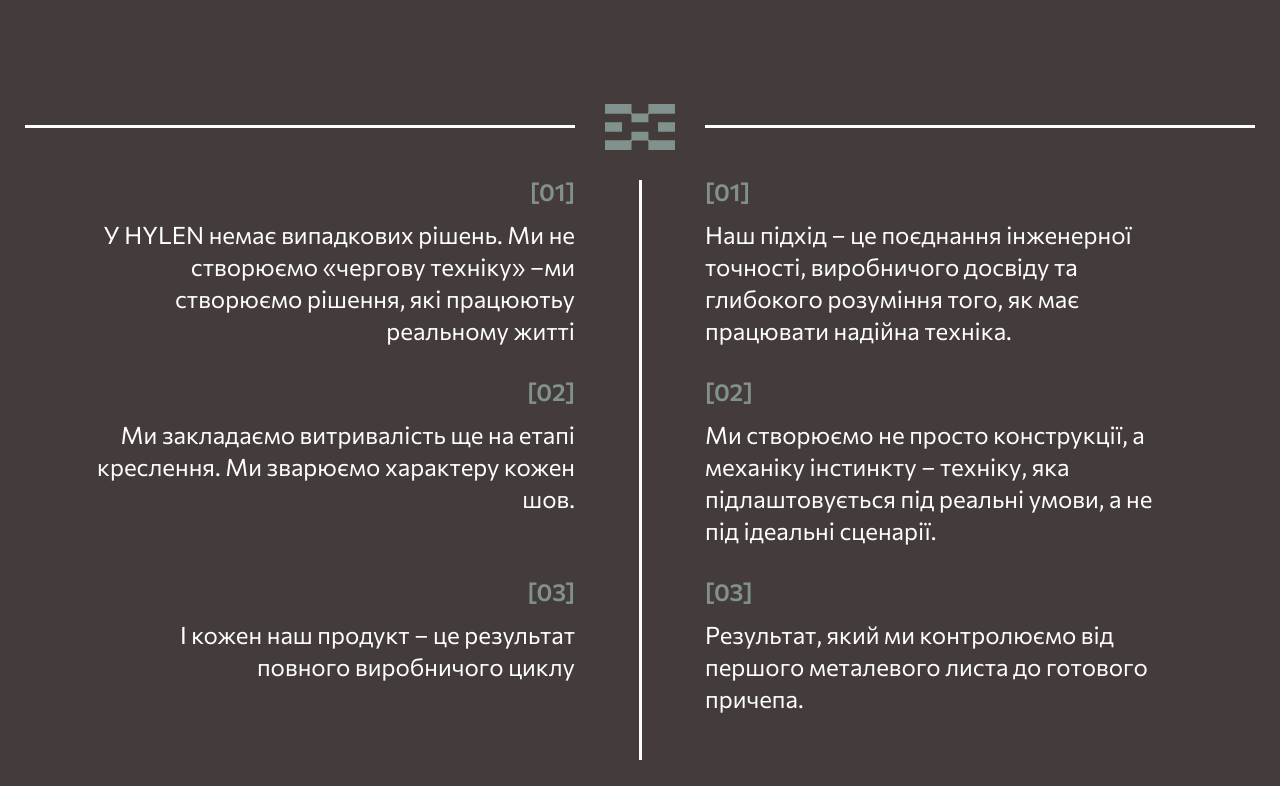
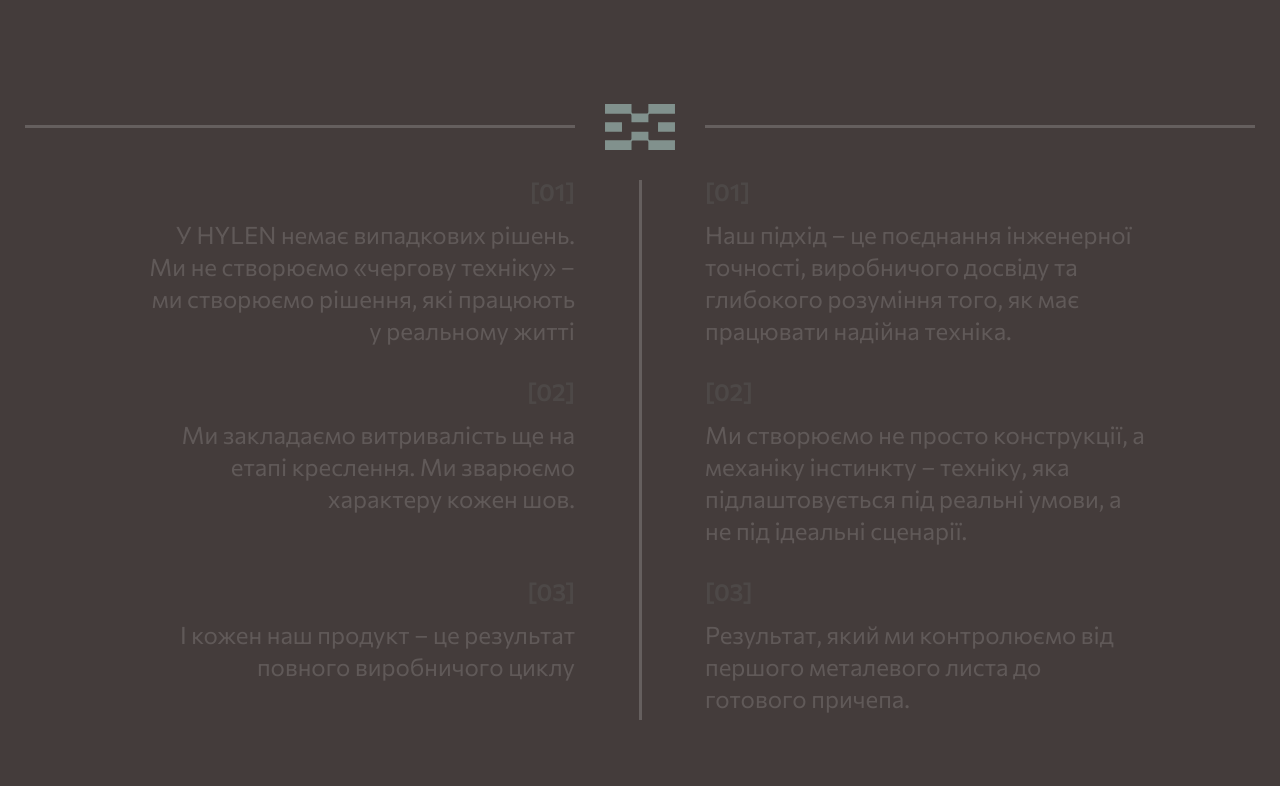
Before and after one commit to frontwebil/hylen, a Next.js app: page /about in a window 1280 px wide. Shown: the part 7814-8600 px from the top of the page. Built offline with nearby package versions, Linux system fonts and the light colour scheme.

Commit message:
Add Uniq sections

```diff
--- a/src/Components/AboutPage/UniqHylen/UniqHylen.tsx
+++ b/src/Components/AboutPage/UniqHylen/UniqHylen.tsx
@@ -1,13 +1,110 @@
+ "use client";
+
 import Image from "next/image";
 import "./style.css";
+import { useEffect, useMemo, useRef, useState, type CSSProperties } from "react";
+
+const clamp01 = (value: number) => Math.min(Math.max(value, 0), 1);
+const easeOutCubic = (t: number) => 1 - Math.pow(1 - t, 3);
 
 export function UniqHylen() {
+  const sectionRef = useRef<HTMLElement | null>(null);
+  const [progress, setProgress] = useState(0);
+
+  const cards = useMemo(
+    () => ({
+      left: [
+        {
+          title: "[01]",
+          text: "У HYLEN немає випадкових рішень. Ми не створюємо «чергову техніку» –ми створюємо рішення, які працюють у реальному житті",
+        },
+        {
+          title: "[02]",
+          text: "Ми закладаємо витривалість ще на етапі креслення. Ми зварюємо характеру кожен шов.",
+        },
+        {
+          title: "[03]",
+          text: "І кожен наш продукт – це результат повного виробничого циклу",
+        },
+      ],
+      right: [
+        {
+          title: "[01]",
+          text: "Наш підхід – це поєднання інженерної точності, виробничого досвіду та глибокого розуміння того, як має працювати надійна техніка.",
+        },
+        {
+          title: "[02]",
+          text: "Ми створюємо не просто конструкції, а механіку інстинкту – техніку, яка підлаштовується під реальні умови, а не під ідеальні сценарії.",
+        },
+        {
+          title: "[03]",
+          text: "Результат, який ми контролюємо від першого металевого листа до готового причепа.",
+        },
+      ],
+    }),
+    [],
+  );
+
+  useEffect(() => {
+    let rafId = 0;
+
+    const updateProgress = () => {
+      if (!sectionRef.current) return;
+
+      const rect = sectionRef.current.getBoundingClientRect();
+      const viewport = window.innerHeight;
+      const maxScrollableDistance = Math.max(rect.height - viewport, 1);
+      const nextProgress = clamp01(-rect.top / maxScrollableDistance);
+      setProgress(nextProgress);
+    };
+
+    const onScroll = () => {
+      cancelAnimationFrame(rafId);
+      rafId = requestAnimationFrame(updateProgress);
+    };
+
+    updateProgress();
+    window.addEventListener("scroll", onScroll, { passive: true });
+    window.addEventListener("resize", onScroll);
+
+    return () => {
+      cancelAnimationFrame(rafId);
+      window.removeEventListener("scroll", onScroll);
+      window.removeEventListener("resize", onScroll);
+    };
+  }, []);
+
+  const eased = easeOutCubic(progress);
+
+  const cardStyle = (index: number, column: "left" | "right") => {
+    // stagger: 3 cards per column (synced for left/right)
+    const baseStart = 0.12;
+    const step = 0.12;
+    const start = baseStart + index * step;
+    const end = start + 0.22;
+    const local = clamp01((progress - start) / Math.max(end - start, 0.001));
+    const opacity = 0.15 + easeOutCubic(local) * 0.85;
+
+    return {
+      ["--card-opacity" as never]: opacity.toFixed(3),
+    } as CSSProperties;
+  };
+
   return (
-    <section className="uniq-hylen">
+    <section
+      className="uniq-hylen"
+      ref={sectionRef}
+      style={
+        {
+          ["--uniq-progress" as never]: eased.toFixed(4),
+        } as CSSProperties
+      }
+    >
+      <div className="uniq-hylen-sticky">
         <div className="container">
           <h2 className="uniq-hylen-title">Унікальність HYLEN</h2>
           <div className="uniq-hylen-top">
-          <div className="uniq-hylen-top-left-progress-line"></div>
+            <div className="uniq-hylen-top-left-progress-line" />
             <div className="uniq-hylen-top-logo">
               <Image
                 src={"/icons/uniq-logo.svg"}
@@ -16,57 +113,35 @@
                 alt="Hylen"
               />
             </div>
-          <div className="uniq-hylen-top-right-progress-line"></div>
+            <div className="uniq-hylen-top-right-progress-line" />
           </div>
           <div className="uniq-hylen-content">
             <div className="uniq-hylen-content-left-column">
-            <div className="uniq-hylen-content-card">
-              <h2>[01]</h2>
-              <p>
-                У HYLEN немає випадкових рішень. Ми не створюємо «чергову
-                техніку» –ми створюємо рішення, які працюютьу реальному житті
-              </p>
+              {cards.left.map((card, index) => (
+                <div
+                  key={`left-${card.title}-${index}`}
+                  className="uniq-hylen-content-card"
+                  style={cardStyle(index, "left")}
+                >
+                  <h2>{card.title}</h2>
+                  <p>{card.text}</p>
                 </div>
-            <div className="uniq-hylen-content-card">
-              <h2>[02]</h2>
-              <p>
-                Ми закладаємо витривалість ще на етапі креслення. Ми зварюємо
-                характеру кожен шов.
-              </p>
-            </div>
-            <div className="uniq-hylen-content-card">
-              <h2>[03]</h2>
-              <p>
-                І кожен наш продукт – це результат повного виробничого циклу
-              </p>
-            </div>
+              ))}
             </div>
             <div className="uniq-hylen-content-middle-progressline-container">
-            <div className="uniq-hylen-content-middle-progressline"></div>
+              <div className="uniq-hylen-content-middle-progressline" />
             </div>
             <div className="uniq-hylen-content-right-column">
-            <div className="uniq-hylen-content-card">
-              <h2>[01]</h2>
-              <p>
-                Наш підхід – це поєднання інженерної точності, виробничого
-                досвіду та глибокого розуміння того, як має працювати надійна
-                техніка.
-              </p>
+              {cards.right.map((card, index) => (
+                <div
+                  key={`right-${card.title}-${index}`}
+                  className="uniq-hylen-content-card"
+                  style={cardStyle(index, "right")}
+                >
+                  <h2>{card.title}</h2>
+                  <p>{card.text}</p>
                 </div>
-            <div className="uniq-hylen-content-card">
-              <h2>[02]</h2>
-              <p>
-                Ми створюємо не просто конструкції, а механіку інстинкту –
-                техніку, яка підлаштовується під реальні умови, а не під
-                ідеальні сценарії.
-              </p>
-            </div>
-            <div className="uniq-hylen-content-card">
-              <h2>[03]</h2>
-              <p>
-                Результат, який ми контролюємо від першого металевого листа до
-                готового причепа.
-              </p>
+              ))}
             </div>
           </div>
         </div>
--- a/src/Components/AboutPage/UniqHylen/style.css
+++ b/src/Components/AboutPage/UniqHylen/style.css
@@ -1,9 +1,20 @@
 .uniq-hylen {
   background-color: #443c3b;
   color: #ffffff;
-  padding: 150px 0 140px;
+  min-height: 280vh;
+  padding: 0;
+  position: relative;
+  --uniq-progress: 0;
 }
 .container {
+}
+.uniq-hylen-sticky {
+  position: sticky;
+  top: 69px;
+  display: flex;
+  align-items: center;
+  min-height: calc(100vh - 69px);
+  padding: 150px 0 140px;
 }
 .uniq-hylen-title {
   font-weight: 500;
@@ -22,7 +33,21 @@
   height: 3px;
   max-width: 625px;
   width: 100%;
-  background-color: #fff;
+  background-color: rgba(255, 255, 255, 0.18);
+  position: relative;
+  overflow: hidden;
+  z-index: 0;
+}
+.uniq-hylen-top-left-progress-line::after {
+  content: "";
+  position: absolute;
+  inset: 0;
+  background-color: rgba(255, 255, 255, 0.95);
+  display: block;
+  transform: scaleX(var(--uniq-progress));
+  transform-origin: 100% 50%;
+  will-change: transform;
+  z-index: 1;
 }
 .uniq-hylen-top-logo {
   max-width: 70px;
@@ -32,7 +57,21 @@
   height: 3px;
   max-width: 625px;
   width: 100%;
-  background-color: #fff;
+  background-color: rgba(255, 255, 255, 0.18);
+  position: relative;
+  overflow: hidden;
+  z-index: 0;
+}
+.uniq-hylen-top-right-progress-line::after {
+  content: "";
+  position: absolute;
+  inset: 0;
+  background-color: rgba(255, 255, 255, 0.95);
+  display: block;
+  transform: scaleX(var(--uniq-progress));
+  transform-origin: 0 50%;
+  will-change: transform;
+  z-index: 1;
 }
 .uniq-hylen-content {
   display: flex;
@@ -59,7 +98,18 @@
 .uniq-hylen-content-middle-progressline {
   width: 3px;
   height: 100%;
-  background: #fff;
+  background: rgba(255, 255, 255, 0.18);
+  position: relative;
+  overflow: hidden;
+}
+.uniq-hylen-content-middle-progressline::after {
+  content: "";
+  position: absolute;
+  inset: 0;
+  background: rgba(255, 255, 255, 0.95);
+  transform: scaleY(var(--uniq-progress));
+  transform-origin: 50% 0;
+  will-change: transform;
 }
 .uniq-hylen-content-right-column {
   max-width: 625px;
@@ -71,9 +121,16 @@
 }
 
 .uniq-hylen-content-card {
-  max-width: 480px;
+  max-width: 440px;
   width: 100%;
   min-height: 180px;
+  opacity: var(--card-opacity, 1);
+  will-change: opacity;
+}
+
+.uniq-hylen-content-left-column .uniq-hylen-content-card:last-child,
+.uniq-hylen-content-right-column .uniq-hylen-content-card:last-child {
+  min-height: 140px;
 }
 
 .uniq-hylen-content-card h2 {
@@ -90,3 +147,14 @@
   line-height: 32px;
   margin-top: 15px;
 }
+
+@media (prefers-reduced-motion: reduce) {
+  .uniq-hylen-top-left-progress-line::after,
+  .uniq-hylen-top-right-progress-line::after,
+  .uniq-hylen-content-middle-progressline::after {
+    transform: none;
+  }
+  .uniq-hylen-content-card {
+    opacity: 1;
+  }
+}
```
Lines whose indentation alone changed are shown as unchanged.
